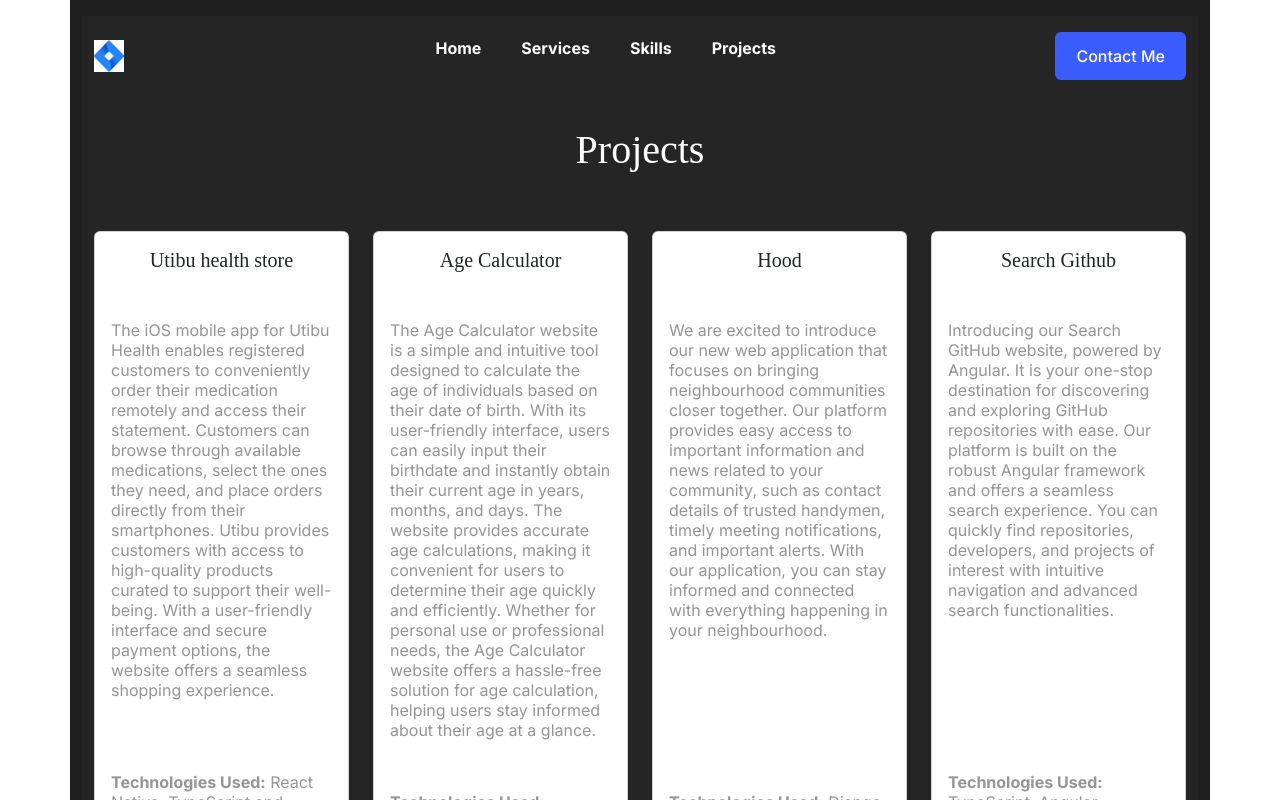
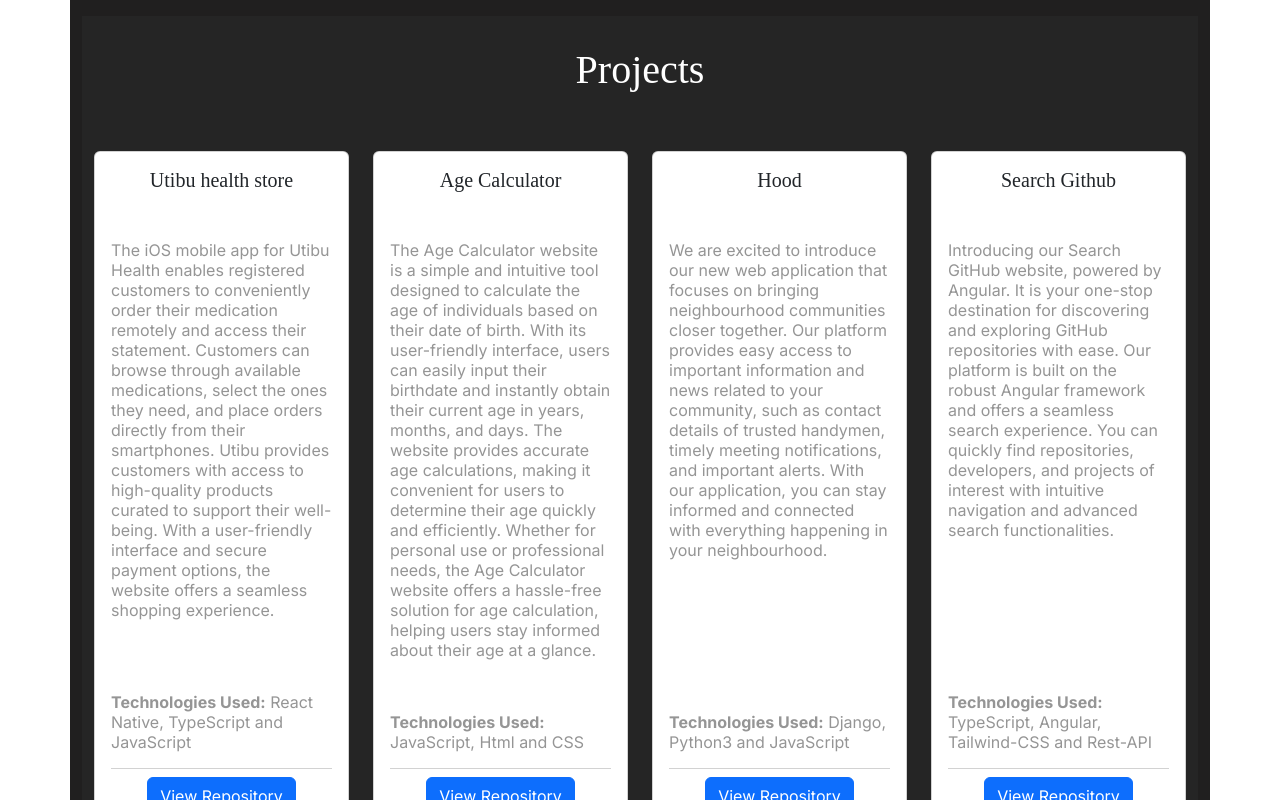
Before and after one commit to DEANKAGO/Portfolio, a React (Create React App) app: page /projects in a window 1280 px wide. Shown: the top 800 px of the page. Built offline with nearby package versions, Linux system fonts and the light colour scheme; a web font is replaced by a local one.

Commit message:
postion navbar to stick at the top

```diff
--- a/src/components/Navbar/navbar.css
+++ b/src/components/Navbar/navbar.css
@@ -1,10 +1,12 @@
 nav {
+    position: sticky;
+    top: 0;
     width: 100%;
     display: flex;
     align-items: center;
     justify-content: space-between;
     padding: 10px 0;
-
+    z-index: 1;
 }
 .logo {
   width: 30px;
--- a/src/components/Projects/Projects.jsx
+++ b/src/components/Projects/Projects.jsx
@@ -9,7 +9,6 @@
 export const Projects = () => {
   return (
     <Container className='projectsContainer'>
-      <Navbar />
       <div className='projectsContent' mt-5>
         <div className='projectsHeader'>
           <h2>Projects</h2>
```
Also changed, not shown: src/pages/Home/Home.jsx (line endings or trailing spaces). Lines whose indentation alone changed are shown as unchanged.
